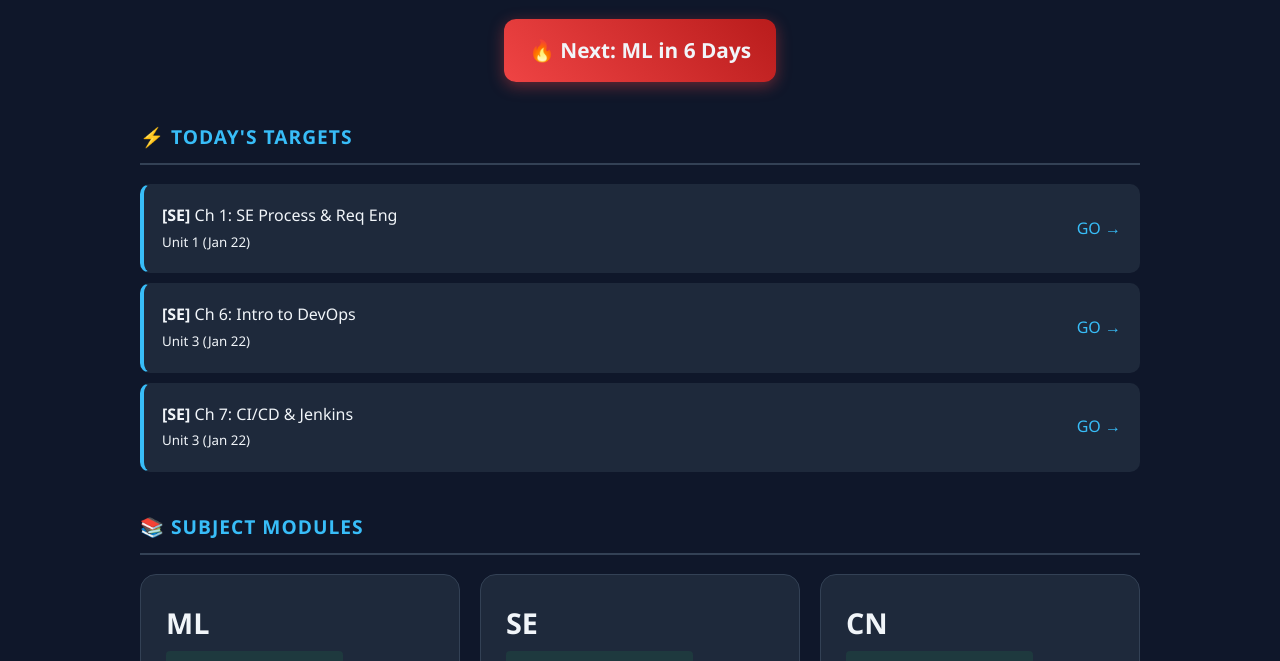
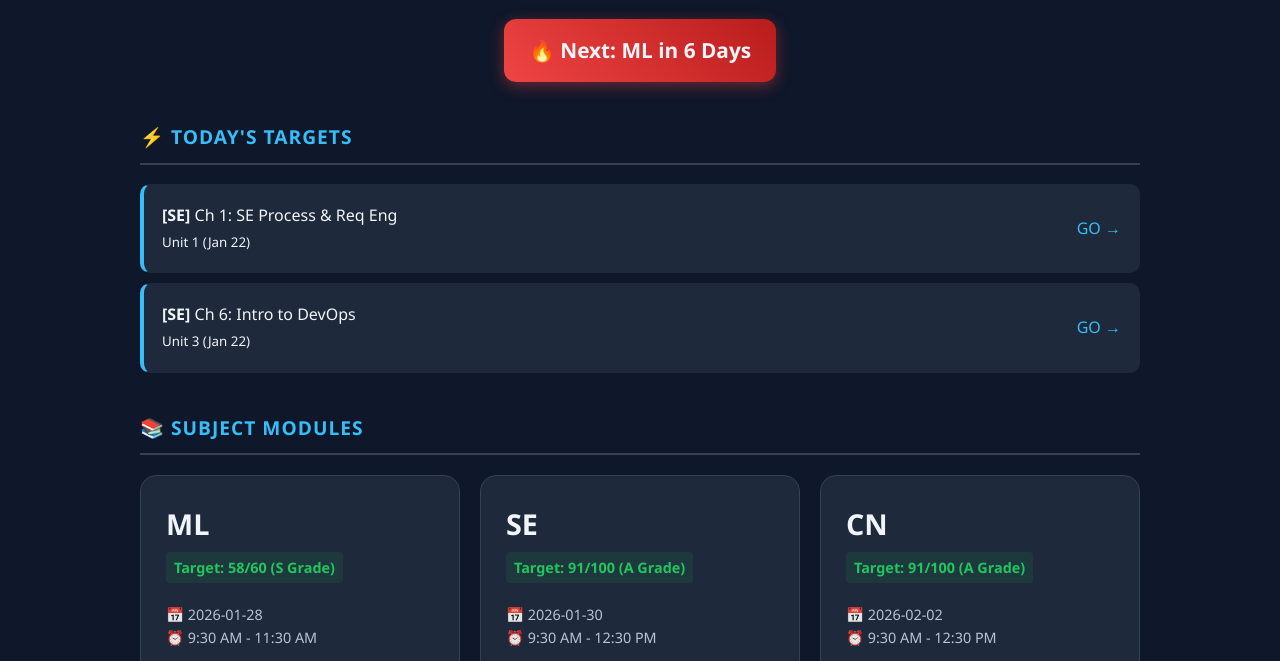
Before and after one commit to nishitapj/exam-tracker, a plain HTML site: page index.html in a window 1280 px wide. Shown: the part 110-771 px from the top of the page. Drawn offline with Linux system fonts and the light colour scheme; no server answers.

Commit message:
Update index.html

```diff
--- a/index.html
+++ b/index.html
@@ -285,7 +285,6 @@
                 topics: [
                     { id: "se_ch1", unit: "Unit 1 (Jan 22)", title: "Ch 1: SE Process & Req Eng", date: "2026-01-22" },
                     { id: "se_ch6", unit: "Unit 3 (Jan 22)", title: "Ch 6: Intro to DevOps", date: "2026-01-22" },
-                    { id: "se_ch7", unit: "Unit 3 (Jan 22)", title: "Ch 7: CI/CD & Jenkins", date: "2026-01-22" },
                     { id: "se_ch2", unit: "Unit 1 (Jan 28)", title: "Ch 2: Agile Frameworks (Scrum/XP)", date: "2026-01-28" },
                     { id: "se_ch3", unit: "Unit 1 (Jan 28)", title: "Ch 3: Agile Planning & Estimation", date: "2026-01-28" },
                     { id: "se_ch4", unit: "Unit 2 (Jan 28)", title: "Ch 4: System Modeling & Design", date: "2026-01-28" },
@@ -668,4 +667,5 @@
         initApp();
     </script>
 </body>
+
 </html>
```
